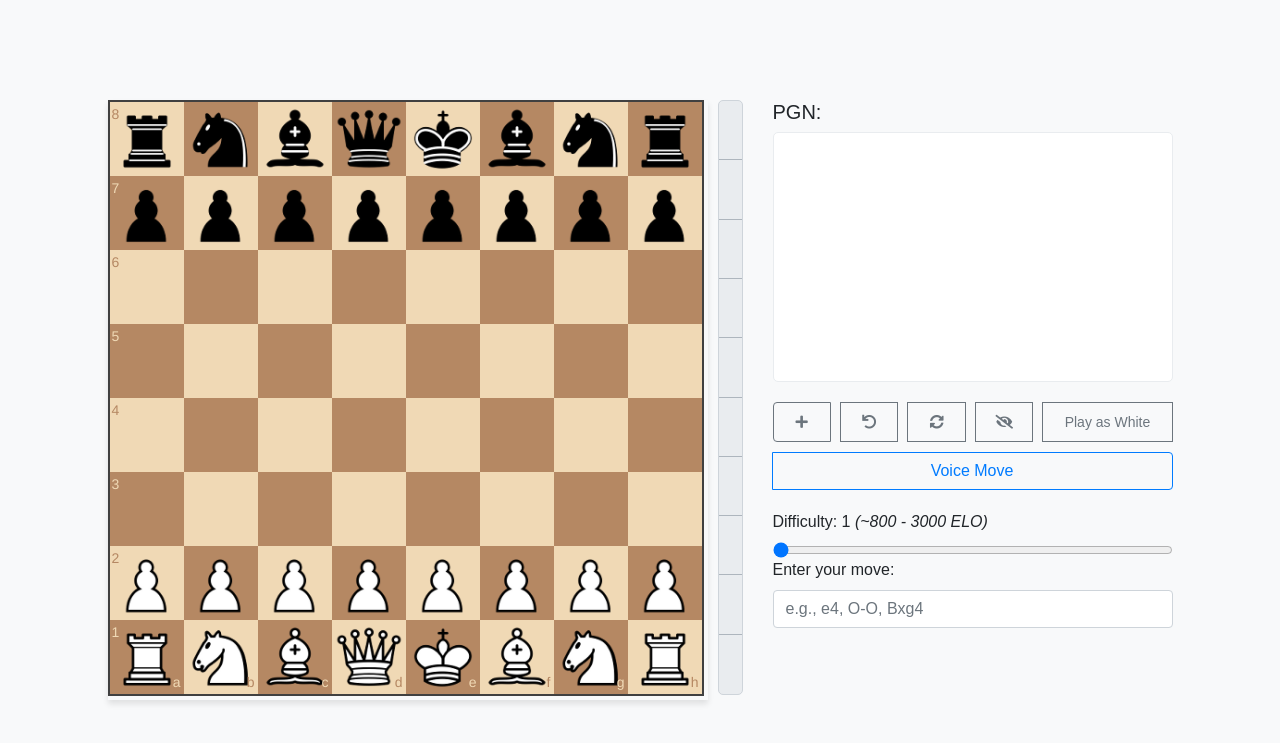
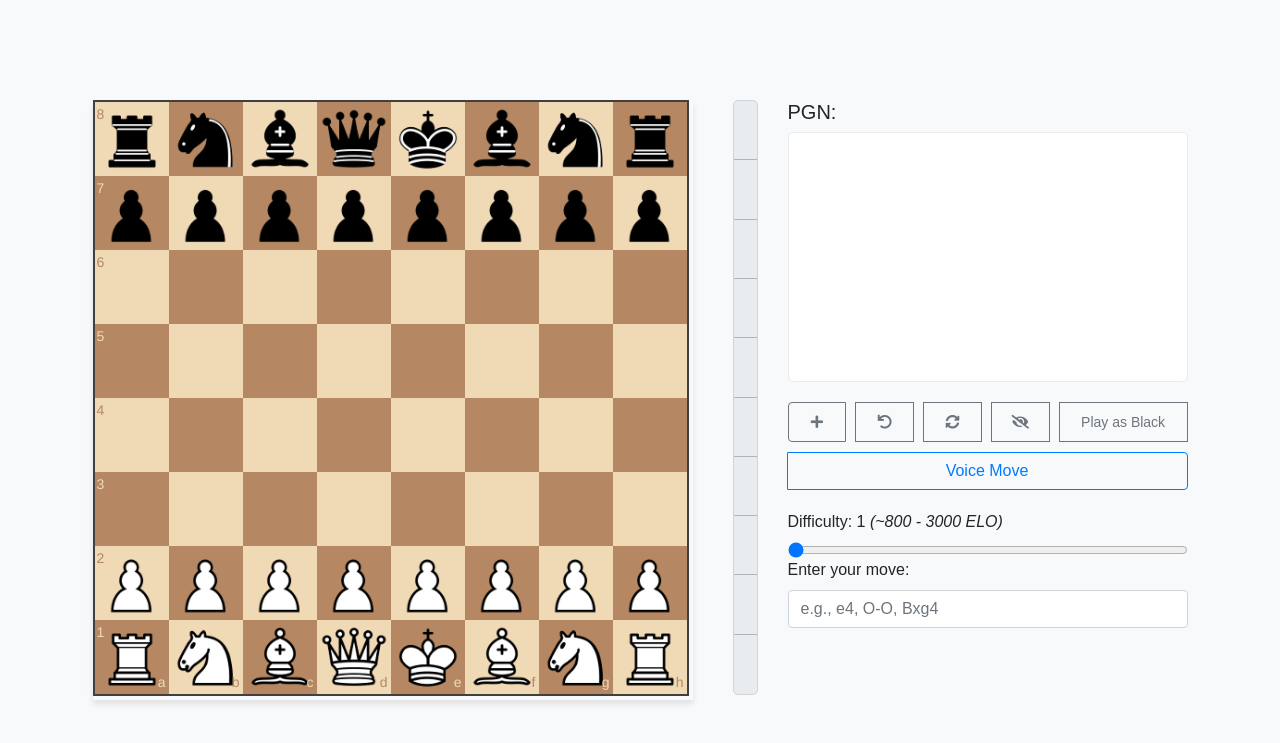
Before and after one commit to SterlingHsu/Blindfold-Chess-Trainer, a Flask app: page / in a window 1280 px wide. Shown: the top 743 px of the page. Run offline with Flask 3, Linux system fonts and the light colour scheme; some libraries are stand-ins or nearby versions.

Commit message:
ui updates for mobile users

```diff
--- a/static/js/boardLogic.js
+++ b/static/js/boardLogic.js
@@ -3,14 +3,11 @@ function make_move() {
 
   const difficulty = $("#difficulty").val();
   $("#loading").show();
-  console.log("Posting");
   $.post(
     "/make_move",
     { fen: game.fen(), difficulty: difficulty },
     function (data) {
       const move = game.move(data.best_move, { sloppy: true });
-
-      console.log(data.best_move);
 
       board.position(game.fen());
 
@@ -100,7 +97,7 @@ $("#choose_color").on("click", function () {
 
 function updateColorButton() {
   $("#choose_color").text(
-    userColor === "w" ? "Play as White" : "Play as Black"
+    userColor === "w" ? "Play as Black" : "Play as White"
   );
 }
 
--- a/templates/index.html
+++ b/templates/index.html
@@ -2,7 +2,10 @@
 <html lang="en">
   <head>
     <meta charset="UTF-8" />
-    <meta name="viewport" content="width=device-width, initial-scale=1.0" />
+    <meta
+      name="viewport"
+      content="width=device-width, initial-scale=1.0, maximum-scale=1.0, user-scalable=no"
+    />
     <title>Blindfold Chess Trainer</title>
     <link rel="icon" href="/static/img/favicon.ico" type="image/x-icon" />
 
@@ -34,6 +37,7 @@
         display: flex;
         justify-content: center;
         align-items: center;
+        font-size: 16px;
       }
       .piece-417db {
         transition: opacity 0.3s ease-in-out;
@@ -50,10 +54,33 @@
         margin-bottom: 20px;
         background-color: #fff;
       }
+      .chess-container {
+        display: flex;
+        flex-direction: row;
+        justify-content: center;
+        align-items: flex-start;
+        gap: 30px;
+        width: 100%;
+        max-width: 1200px;
+        margin: 0 auto;
+      }
+      .board-container {
+        width: 100%;
+        max-width: 600px;
+      }
       #chess_board {
-        width: 600px;
-        height: 600px;
+        width: 100%;
+        height: 0;
+        padding-bottom: 100%;
+        position: relative;
         box-shadow: 0 4px 6px rgba(0, 0, 0, 0.1);
+      }
+      #chess_board > div {
+        position: absolute;
+        top: 0;
+        left: 0;
+        width: 100%;
+        height: 100%;
       }
       #evaluation-container {
         display: flex;
@@ -88,12 +115,6 @@
         font-size: 14px;
         color: #333;
         font-weight: bold;
-      }
-      .chess-container {
-        display: flex;
-        justify-content: center;
-        align-items: flex-start;
-        gap: 30px;
       }
       .controls-container {
         width: 400px;
@@ -131,19 +152,47 @@
         width: auto;
         height: 40px;
       }
+      @media (max-width: 768px) {
+        body {
+          font-size: 14px;
+        }
+        .chess-container {
+          flex-direction: column;
+          align-items: center;
+        }
+        .board-container {
+          width: 95%;
+          max-width: 400px;
+        }
+        .controls-container {
+          width: 100%;
+          max-width: 400px;
+          margin-top: 20px;
+        }
+        .btn-icon,
+        .btn-text {
+          width: 48px;
+          height: 48px;
+          font-size: 18px;
+        }
+        #evaluation-bar-container {
+          height: 300px;
+          width: 15px;
+        }
+      }
     </style>
   </head>
   <body>
     <div class="container-fluid">
       <div class="chess-container">
-        <div class="d-flex">
+        <div class="board-container">
           <div id="chess_board"></div>
-          <div id="evaluation-container">
-            <div id="evaluation-bar-container">
-              <div id="evaluation-bar"></div>
-            </div>
-            <div id="score"></div>
+        </div>
+        <div id="evaluation-container">
+          <div id="evaluation-bar-container">
+            <div id="evaluation-bar"></div>
           </div>
+          <div id="score"></div>
         </div>
         <div class="controls-container">
           <h5>PGN:</h5>
```
Also changed, not shown: static/js/auditoryMoves.js (+17 -12 lines), README.md (added).
